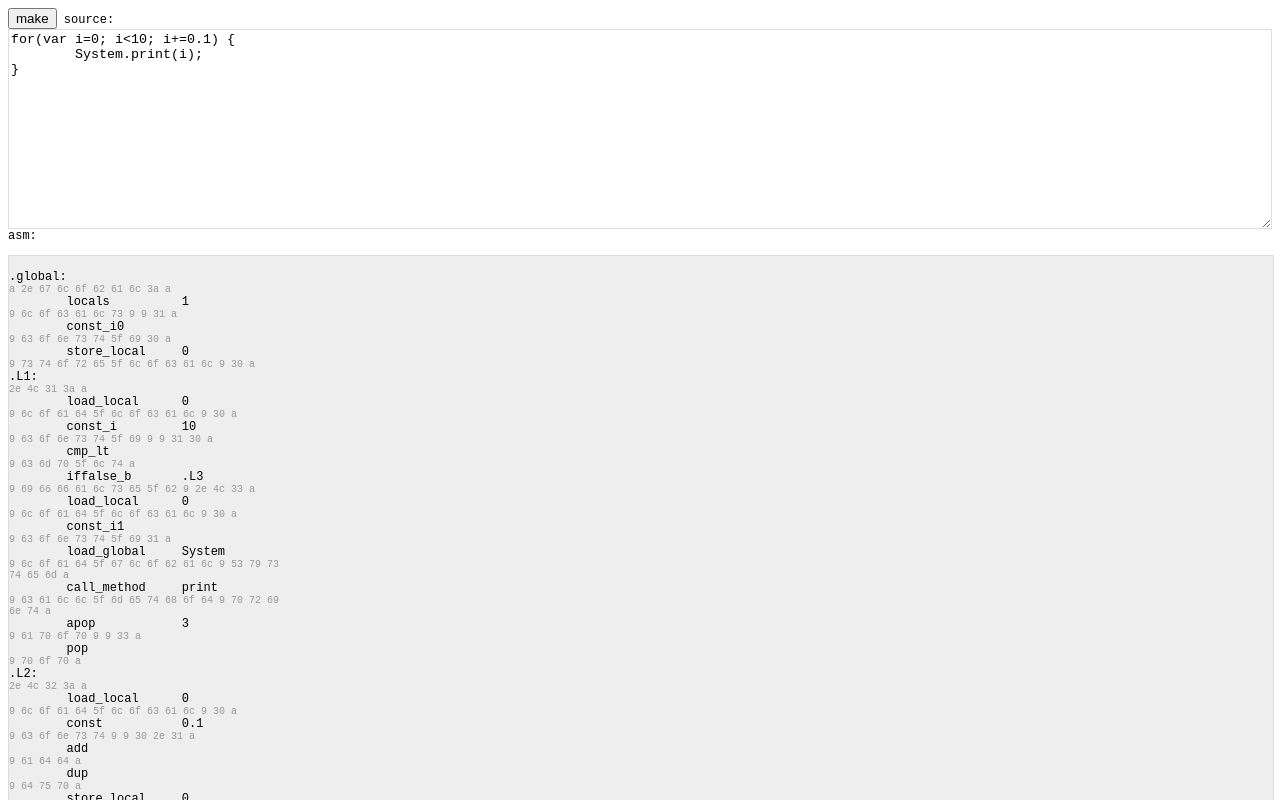
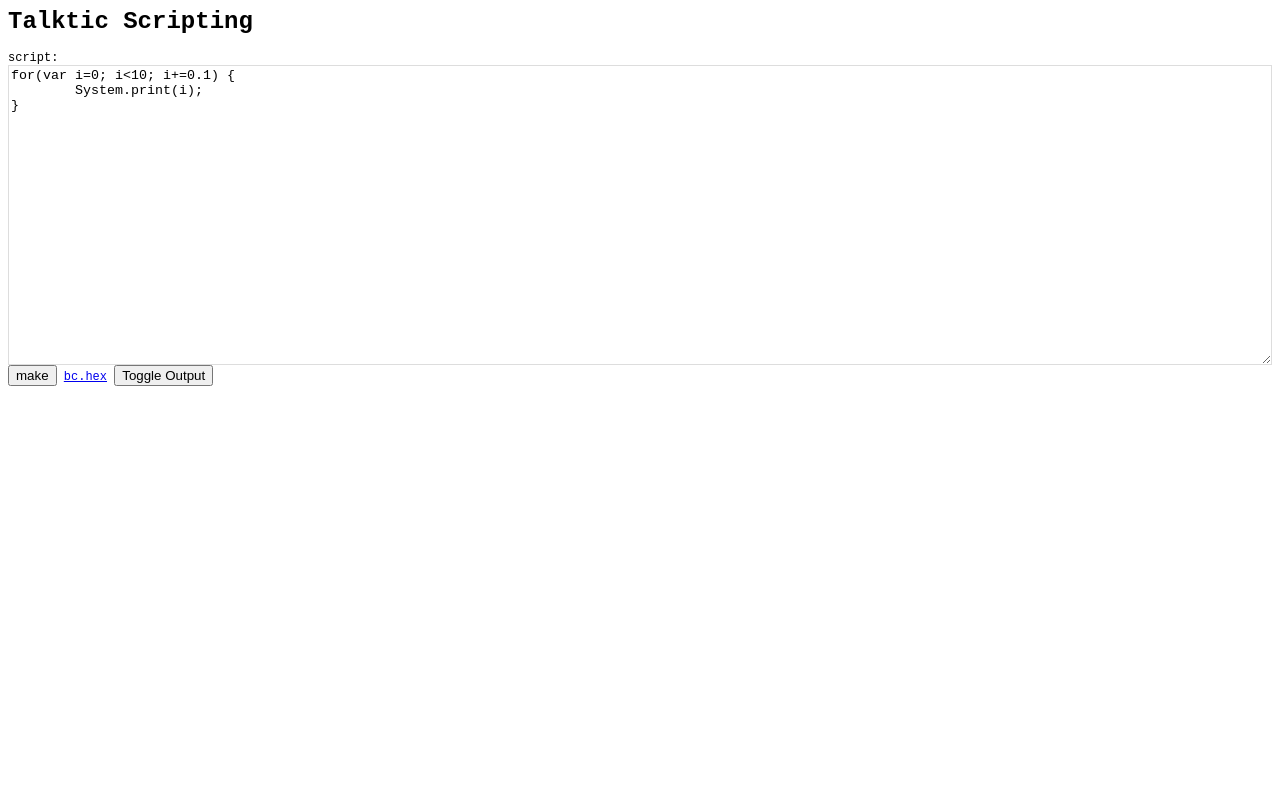
Before and after one commit to Paolo-Maffei/talktic, a plain HTML site: page webjsc/index.html in a window 1280 px wide. Both pictures are taken after a click on the button "make". Shown: the top 800 px of the page. Drawn offline with Linux system fonts and the light colour scheme.

Commit message:
- add export intel hex format

```diff
--- a/webjsc/index.html
+++ b/webjsc/index.html
@@ -2,6 +2,35 @@
 <head>
 <script type="text/javascript">
 //<![CDATA[
+Number.prototype.zsHex = function(len) {
+	if(len == undefined) {
+		len = 0;
+	}
+	var h = this.toString(16).toUpperCase();
+	var zs = '';
+	for(var i=0; i<len - h.length; i++) {
+		zs += '0'
+	}
+	return zs + h;
+}
+String.prototype.intelHex = function() {
+	var h = "";
+	for(var i=0; i<this.length; i+= 16) {
+		var s = 0;
+		var l = Math.min(this.length - i, 16);
+		h += ':' + l.zsHex(2) + i.zsHex(4) + '00';
+		s += l;
+		s += i;
+		for(var j=0; j<l; j++) {
+			var code = this.charCodeAt(i+j);
+			h += code.zsHex(2);
+			s += code;
+		}
+		h += (0x100 - (s & 0xFF)).zsHex(2) + "\n";
+	}
+	h += ':00000001FF';
+	return h;
+}
 function File(name) {
 	this.name = name;
 	this.opentype = 'rw';
@@ -24,8 +53,15 @@ File.prototype.open = function(a) {
 }
 File.prototype.close = function() {
 	if(this.opentype.indexOf('w') != -1) {
-		var bin = "data:application/octet-stream;base64," + base64encode(this.binary);
-		$(this.name).innerHTML += "<a href='"+bin+"'>"+this.name+".bin</a>";
+		var e;
+		if(e = $(this.name + "_bin")) {
+			var bin = "data:application/octet-stream;base64," + base64encode(this.binary);
+			e.innerHTML = "<a href='"+bin+"'>"+this.name+".bin</a>";
+		}
+		if(e = $(this.name + "_hex")) {
+			var bin = "data:application/octet-stream;base64," + base64encode(this.binary.intelHex());
+			e.innerHTML = "<a href='"+bin+"'>"+this.name+".hex</a>";
+		}
 	}
 	return true;
 }
@@ -173,7 +209,10 @@ function make() {
 	$('stdout').innerHTML = "";
 	$('stderr').innerHTML = "";
 	var flag = JSC$FLAG_VERBOSE;// | JSC$FLAG_GENERATE_DEBUG_INFO;
-	JSC$compile_file('source', flag, 'asm', 'bc')
+	$('bc_hex').innerHTML = "<img src='spinner.gif' />";
+	setTimeout(function() {
+		JSC$compile_file('source', flag, 'asm', 'bc');
+	}, 2);
 }
 //]]>
 </script>
@@ -249,7 +288,7 @@ body {
 }
 textarea {
 	width: 100%;
-	height: 200px;
+	height: 300px;
 	border: 1px solid #ddd;
 	font-family: "Courier New";
 }
@@ -265,17 +304,19 @@ small {
 </style>
 </head>
 <body>
-<input type="button" onclick="make();" value="make" />
-source:<textarea id="source" onkeydown="return catchTab(this,event)">
+<h1>Talktic Scripting</h1>
+script:<textarea id="source" onkeydown="return catchTab(this,event)">
 for(var i=0; i<10; i+=0.1) {
 	System.print(i);
 }
 </textarea>
+<input type="button" onclick="make();" value="make" /> <span id="bc_hex"></span>
+<input type="button" onclick="Element.toggle($('out'))" value="Toggle Output" />
+<div id="out" style="display: none;">
 asm:<pre id="asm"></pre>
 bc:<pre id="bc"></pre>
 stdout:<pre id="stdout"></pre>
 stderr:<pre id="stderr"></pre>
-<script type="text/javascript">
-</script>
+</div>
 </body>
 </html>
```
Also changed, not shown: webjsc/spinner.gif (added).
